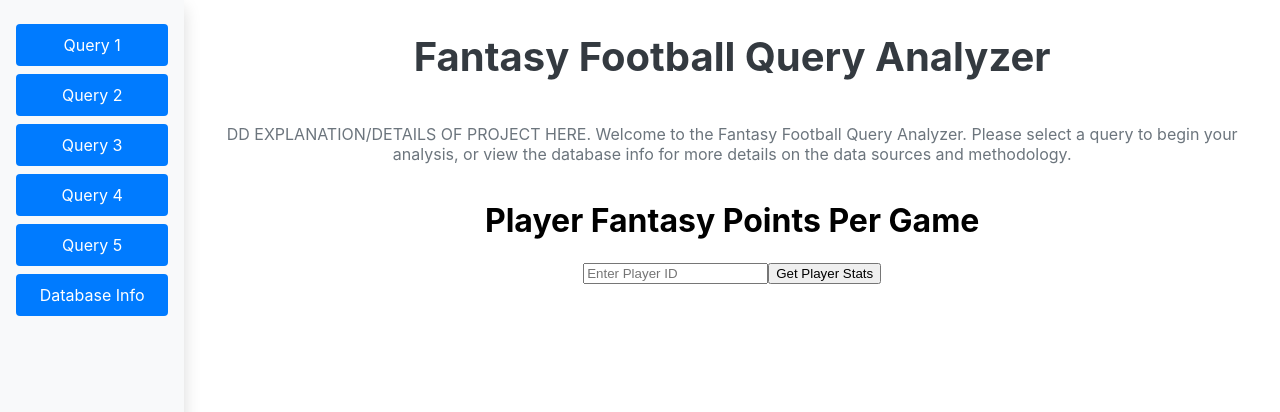
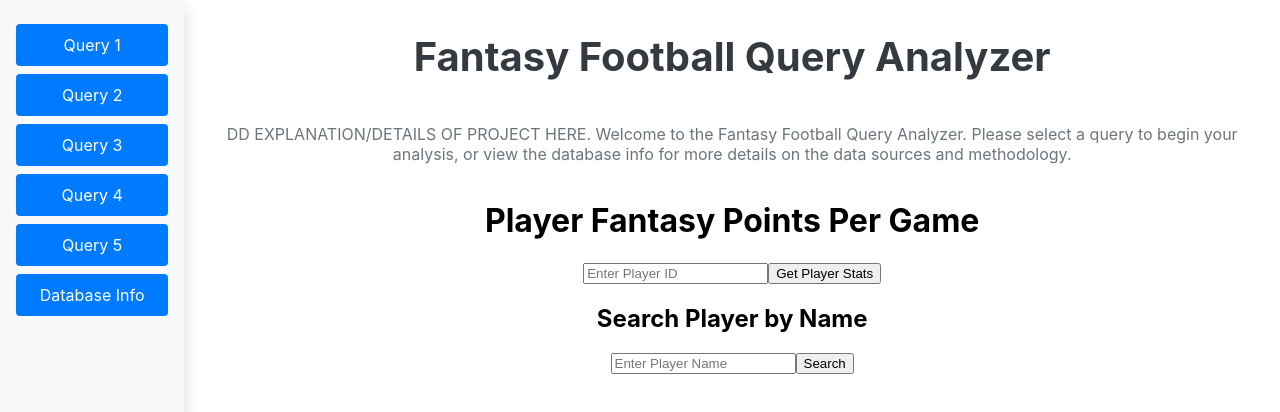
Before and after one commit to DanNano/FFQueryAnalyzer, a React (Create React App) app in the folder app/: page /query1 in a window 1280 px wide. Shown: the top 412 px of the page. Built offline with nearby package versions, Linux system fonts and the light colour scheme.

Commit message:
update Query with seach by name

```diff
--- a/app/src/components/Query1.js
+++ b/app/src/components/Query1.js
@@ -9,6 +9,9 @@ function Query1() {
     const [playerId, setPlayerId] = useState('');
     const [playerInfo, setPlayerInfo] = useState(null);
     const [chartData, setChartData] = useState({});
+    const [name, setName] = useState('');
+    const [playerDetails, setPlayerDetails] = useState(null);
+    const [error, setError] = useState('');
 
     const fetchData = () => {
         fetch(`/api/player-stats?playerid=${playerId}`)
@@ -46,6 +49,30 @@ function Query1() {
             });
     };
 
+    const fetchPlayerDetails = () => {
+        fetch(`/api/player-by-name?name=${encodeURIComponent(name)}`)
+            .then(response => {
+                if (!response.ok) {
+                    throw new Error('Failed to fetch player details');
+                }
+                return response.json();
+            })
+            .then(data => {
+                if (data.length === 0) {
+                    setError('No player found');
+                    setPlayerDetails(null);
+                } else {
+                    setPlayerDetails(data);
+                    setError('');
+                }
+            })
+            .catch(error => {
+                console.error('Error:', error);
+                setError('Failed to fetch data');
+                setPlayerDetails(null);
+            });
+    };
+
     return (
         <div>
             <h1>Player Fantasy Points Per Game</h1>
@@ -56,6 +83,29 @@ function Query1() {
                 placeholder="Enter Player ID"
             />
             <button onClick={fetchData}>Get Player Stats</button>
+
+            <h2>Search Player by Name</h2>
+            <input
+                type="text"
+                value={name}
+                onChange={(e) => setName(e.target.value)}
+                placeholder="Enter Player Name"
+            />
+            <button onClick={fetchPlayerDetails}>Search</button>
+            {error && <p>{error}</p>}
+            {playerDetails && (
+                <div>
+                    <h3>Player Details</h3>
+                    <ul>
+                        {playerDetails.map((player, index) => (
+                            <li key={index}>
+                                Name: {player.NAME}, Player ID: {player.PLAYERID}
+                            </li>
+                        ))}
+                    </ul>
+                </div>
+            )}
+
             {playerInfo && (
                 <div>
                     <h2>Player Information</h2>
```
Also changed, not shown: app/server.js (+32 -0 lines).
